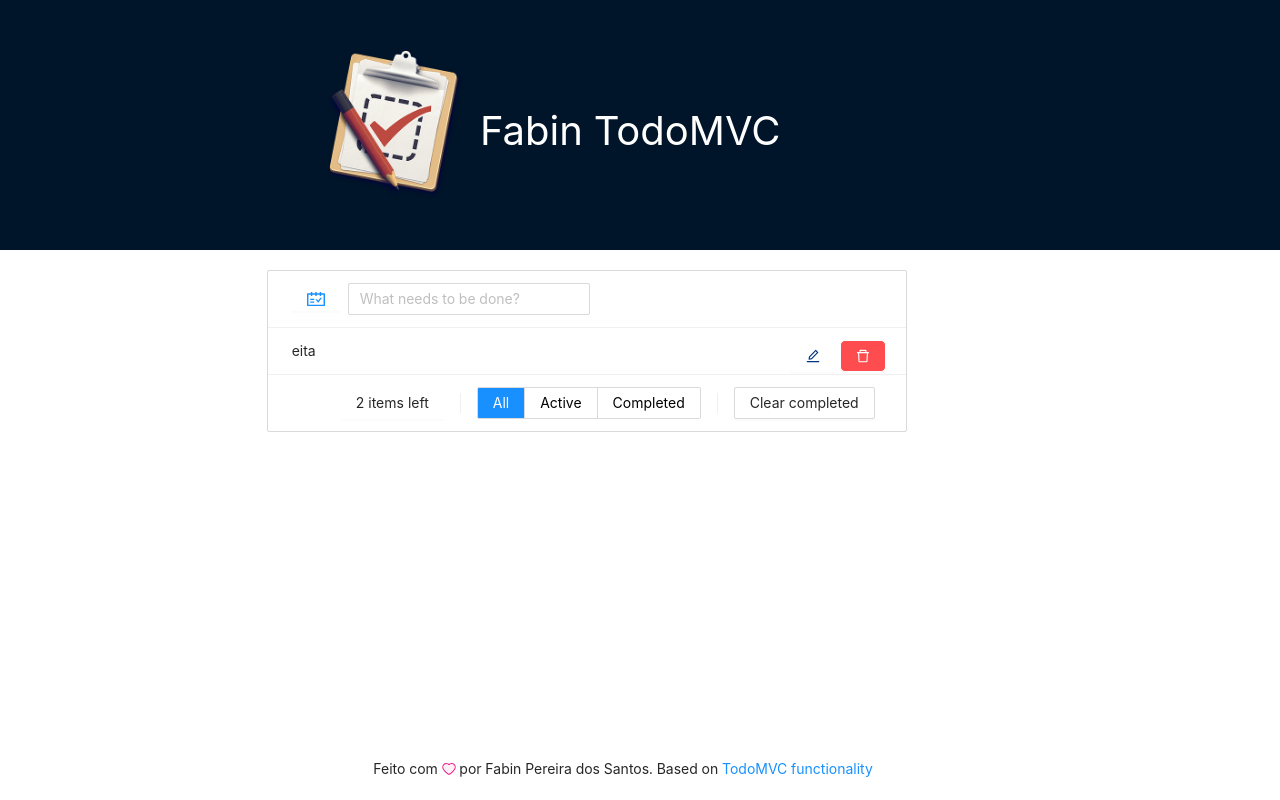
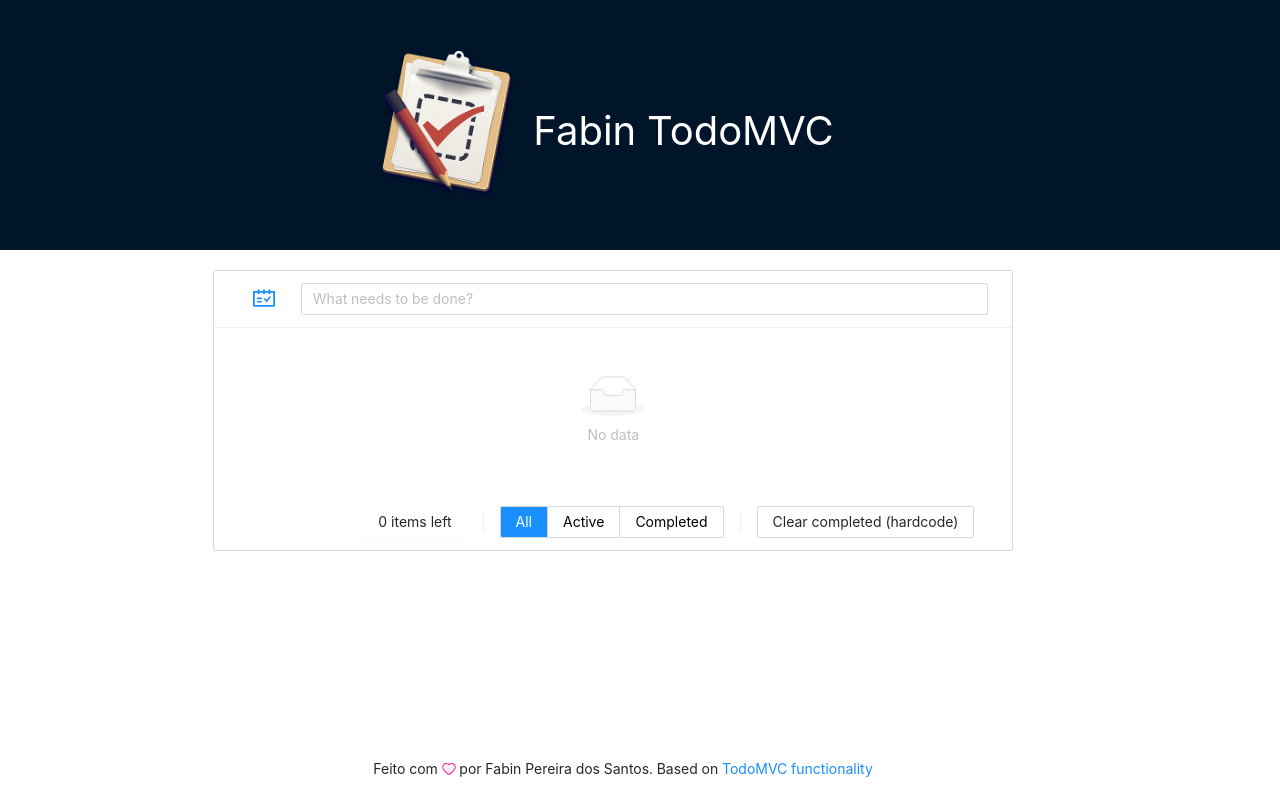
Before and after one commit to pereirafabiosantos2018/app-next-todo, a Next.js app in the folder todo-mvc-next/: page / in a window 1280 px wide. Built offline with nearby package versions, Linux system fonts and the light colour scheme.

Commit message:
Removendo itens da Lista e limpando campo quando o enter é pressionado e o item adicionado na lista

```diff
--- /dev/null
+++ b/todo-mvc-next/Enums/estilos.js
@@ -0,0 +1,11 @@
+import { Colors } from '../Enums/enums'
+
+export const selectedStyle = {
+    backgroundColor: Colors.Azul_Claro,
+    color: Colors.Branco
+};
+
+export const unselectedStyle = {
+    backgroundColor: Colors.Branco,
+    color: Colors.Preto
+};
--- a/todo-mvc-next/pages/index.js
+++ b/todo-mvc-next/pages/index.js
@@ -1,67 +1,32 @@
 // AntDesign
-import { Row, Col, Image, Table, Button, Input, Space, Divider, Radio, List } from 'antd';
+import { Row, Col, Image, Button, Input, Space, Divider, Radio, List, Checkbox } from 'antd';
 import { HeartTwoTone, DeleteOutlined, ScheduleOutlined, EditOutlined } from '@ant-design/icons';
+
+// Estilos
+import { selectedStyle, unselectedStyle } from '../Enums/estilos'
 
 // Next
 import Link from 'next/link'
 
 // Enums
 import { Colors } from '../Enums/enums';
+
+// React
 import { useState } from 'react';
-
-
-const columns = [
-  {
-    // title: 'Tarefa',
-    dataIndex: 'tarefa',
-
-    render: (valor) => {
-      return (
-        <>
-          {valor}
-
-          <Button style={{ backgroundColor: '#fff', position: 'absolute', right: 70 }} ghost>
-            <EditOutlined style={{ color: Colors.Azul }} />
-          </Button>
-
-          <Button style={{ backgroundColor: '#ff4d4f', position: 'absolute', right: 20, borderRadius: 5 }} ghost>
-            <DeleteOutlined style={{ color: '#fff' }} />
-          </Button>
-
-        </>
-      )
-    }
-  }
-];
 
 const onSelectChange = selectedRowKeys => {
   console.log('selectedRowKeys changed: ', selectedRowKeys);
   // this.setState({ selectedRowKeys });
 };
 
-let data = [
-  'eita'
-];
-
-const AddItem = (item) => {
-  console.log('adicionando item na lista -> ', item);
-
-  data.push(item);
-}
+let idAtual = 0;
 
 export default function Home() {
 
-  const selectedStyle = {
-    backgroundColor: Colors.Azul_Claro,
-    color: Colors.Branco
-  };
-
-  const unselectedStyle = {
-    backgroundColor: Colors.Branco,
-    color: Colors.Preto
-  };
-
   const [selected, setSelected] = useState('all');
+  const [tarefaAtual, setTarefaAtual] = useState('');
+  const [lista, setItem] = useState([]);
+  const [empty, setEmpty] = useState('');
 
   const rowSelection = {
     // selectedRowKeys,
@@ -75,7 +40,7 @@ export default function Home() {
 
         <Row>
 
-          <Col span={2} offset={6} style={{ marginTop: 50 }}>
+          <Col span={2} offset={7} style={{ marginTop: 50 }}>
 
             <Image
               width={150}
@@ -94,26 +59,43 @@ export default function Home() {
 
       <Row>
 
-        <Col span={12} offset={5} style={{ top: 20 }}>
+        <Col span={15} offset={4} style={{ top: 20 }}>
 
           <List
             header={
 
               <Row>
 
-                <Col span={24}>
-
-                  <Space>
+                <Col span={2}>
 
                   <Button style={{ border: 0, height: 25, borderColor: 'transparent' }}>
-                      <ScheduleOutlined style={{ color: Colors.Azul_Claro, fontSize: 18 }} />
+                    <ScheduleOutlined style={{ color: Colors.Azul_Claro, fontSize: 22 }} />
                   </Button>
 
+                </Col>
+
+                <Col span={22}>
+
                   <Input
+                    id={'task'}
+                    value={tarefaAtual}
                     placeholder="What needs to be done?"
-                      onPressEnter={(prop) => AddItem(prop.target.value)} />
+                    onChange={(e) => {
+                      setTarefaAtual(e.target.value);
+                    }}
+                    onPressEnter={(prop) => {
 
-                  </Space>
+                      setItem([...lista, {
+                        id: idAtual,
+                        edit: false,
+                        completed: false,
+                        description: tarefaAtual
+                      }]);
+
+                      idAtual++;
+
+                      setTarefaAtual('')
+                    }} />
 
                 </Col>
 
@@ -121,17 +103,18 @@ export default function Home() {
 
             }
             footer={
-              <Col span={24} offset={2}>
+
+              <Col span={20} offset={4}>
 
                 <Space split={<Divider type="vertical" style={{ height: 20 }} />}>
 
                   <Button style={{ border: 0 }}>
-                    2 items left
+                    {lista.length} items left
                   </Button>
 
                   <Space>
 
-                    <Radio.Group value={'large'} onChange={(prop) => console.log('alteração do radio -> ', prop.target)}>
+                    <Radio.Group value={'large'}>
 
                       <Radio.Button value="all"
                         style={selected === 'all' ? selectedStyle : unselectedStyle}
@@ -159,7 +142,7 @@ export default function Home() {
                   </Space>
 
                   <Button>
-                    Clear completed
+                    Clear completed (hardcode)
                   </Button>
 
                 </Space>
@@ -167,19 +150,93 @@ export default function Home() {
               </Col>
             }
             bordered
-            dataSource={data}
+            dataSource={lista}
             renderItem={item => (
+
+              <Row>
+
                 <List.Item>
-                {item}
+
+                  {console.log('item da lista -> ', item)}
+
+                  <Space>
+
+                    <Checkbox key={item.id} onChange={(e) => {
+
+                      item.completed = !item.completed;
+                      console.log('item atual -> ', item);
+
+                      let itensRestantes = lista.filter(x => x.id !== item.id);
+                      console.log('itens restantes -> ', itensRestantes);
+
+                      itensRestantes.push(item);
+
+                      setItem(itensRestantes)
+                    }} />
+
+                    <Col span={24} style={{ backgroundColor: 'red' }}>
+                      {
+                        item.edit === true ?
+
+                          <Input
+                            value={item.description}
+                            onChange={(e) => {
+                              item.description = e.target.value;
+                              console.log('valor ->', e.target.value);
+                            }}
+                            placeholder="Edição"
+                            onPressEnter={(prop) => {
+                              let valor = prop.target.value;
+                              console.log('valor digitado -> ', valor);
+                            }} />
+
+                          :
+
+                          item.description + ' - Completado: ' + item.completed.toString()
+                      }
+                    </Col>
+
+                  </Space>
+
+                  {
+                    item.edit === false ?
 
                       <Button style={{ backgroundColor: '#fff', position: 'absolute', right: 70 }} ghost>
-                  <EditOutlined style={{ color: Colors.Azul }} />
+
+                        <EditOutlined
+                          style={{ color: Colors.Azul }}
+                          onClick={() => {
+                            item.edit = !item.edit;
+                            console.log('item atual -> ', item);
+
+                            let itensRestantes = lista.filter(x => x.id !== item.id);
+                            console.log('itens restantes -> ', itensRestantes);
+
+                            itensRestantes.push(item);
+
+                            setItem(itensRestantes)
+                          }} />
+
                       </Button>
 
+                      : null
+                  }
+
                   <Button style={{ backgroundColor: '#ff4d4f', position: 'absolute', right: 20, borderRadius: 5 }} ghost>
-                  <DeleteOutlined style={{ color: '#fff' }} />
+
+                    <DeleteOutlined
+                      style={{ color: '#fff' }}
+                      onClick={() => {
+                        let itensRestantes = lista.filter(x => x.id !== item.id);
+                        setItem(itensRestantes);
+                      }} />
+
                   </Button>
+
                 </List.Item>
+
+              </Row>
+
             )} />
 
         </Col>
```
Lines whose indentation alone changed are shown as unchanged.
